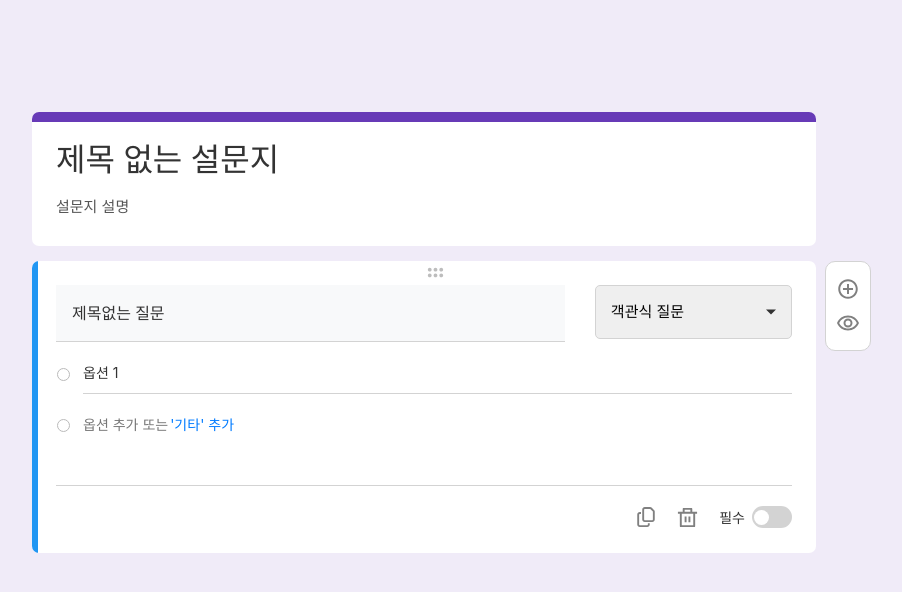
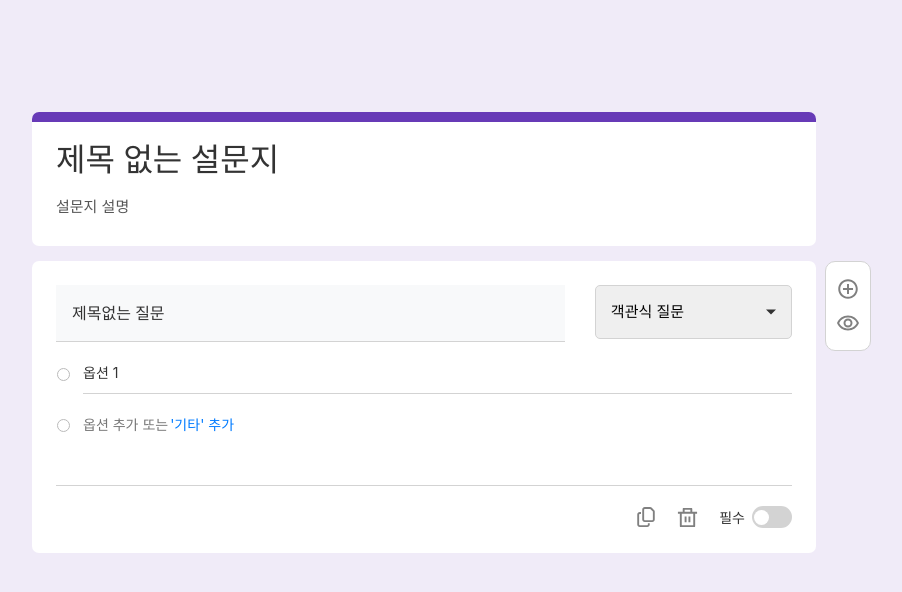
Before and after one commit to bruadarach/survey-app, a React (Vite) app: page / in a window 1280 px wide. Shown: the top 592 px of the page, without its empty margins (216-1118 px from the left). Built offline with nearby package versions, Linux system fonts and the light colour scheme.

Commit message:
refactor: consolidate common components with pageMode prop

```diff
--- a/src/components/common/BasicForm.tsx
+++ b/src/components/common/BasicForm.tsx
@@ -1,6 +1,7 @@
 import styled from "styled-components";
 
 interface IBasicForm {
+  pageMode: "survey" | "preview";
   isTitleComponent: boolean;
   isFocused?: boolean;
   style?: React.CSSProperties;
@@ -9,6 +10,7 @@ interface IBasicForm {
 }
 
 const BasicForm = ({
+  pageMode,
   isTitleComponent = false,
   isFocused = false,
   onFocus,
@@ -16,13 +18,14 @@ const BasicForm = ({
   children,
 }: IBasicForm) => {
   return (
-    <>
-      <Form tabIndex={0} onFocus={onFocus} style={style}>
-        <HeaderBar $isTitleComponent={isTitleComponent} />
-        <SideBar $isTitleComponent={isTitleComponent} $isFocused={isFocused} />
-        <Contents>{children}</Contents>
-      </Form>
-    </>
+    <Form tabIndex={0} onFocus={onFocus} style={style}>
+      <HeaderBar $isTitleComponent={isTitleComponent} />
+      <SideBar
+        $isTitleComponent={isTitleComponent}
+        $isFocused={pageMode === "survey" && isFocused}
+      />
+      <Contents>{children}</Contents>
+    </Form>
   );
 };
 
--- a/src/components/common/DragDrop.tsx
+++ b/src/components/common/DragDrop.tsx
@@ -2,6 +2,7 @@ import styled from "styled-components";
 import { MdDragIndicator } from "react-icons/md";
 
 interface IDragDrop {
+  pageMode: "survey" | "preview";
   mode?: "horizontal" | "vertical";
   draggable?: boolean;
   isFocused?: boolean;
@@ -12,6 +13,7 @@ interface IDragDrop {
 }
 
 const DragDrop = ({
+  pageMode,
   mode = "horizontal",
   draggable = true,
   isFocused,
@@ -22,14 +24,14 @@ const DragDrop = ({
 }: IDragDrop) => {
   return (
     <IconWrapper
-      draggable={draggable}
-      mode={mode}
+      draggable={pageMode === "survey" && draggable}
+      $mode={mode}
       onDragStart={onDragStart}
       onDragOver={(e) => e.preventDefault()}
       onDrop={onDrop}
       style={style}
     >
-      {isFocused && <Icon mode={mode} />}
+      {pageMode === "survey" && isFocused && <Icon $mode={mode} />}
       {children}
     </IconWrapper>
   );
@@ -37,27 +39,27 @@ const DragDrop = ({
 
 export default DragDrop;
 
-const Icon = styled(MdDragIndicator)<{ mode: "horizontal" | "vertical" }>`
+const Icon = styled(MdDragIndicator)<{ $mode: "horizontal" | "vertical" }>`
   color: #bdbdbd;
   font-size: 23px;
   z-index: 5;
   cursor: move;
-  visibility: ${({ mode }) => (mode === "horizontal" ? "visible" : "hidden")};
-  transform: ${({ mode }) =>
-    mode === "horizontal" ? "rotate(90deg)" : "none"};
+  visibility: ${({ $mode }) => ($mode === "horizontal" ? "visible" : "hidden")};
+  transform: ${({ $mode }) =>
+    $mode === "horizontal" ? "rotate(90deg)" : "none"};
   position: absolute;
-  top: ${({ mode }) => (mode === "vertical" ? "11px" : "0")};
-  left: ${({ mode }) => (mode === "vertical" ? "-19px" : "50%")};
+  top: ${({ $mode }) => ($mode === "vertical" ? "8px" : "0")};
+  left: ${({ $mode }) => ($mode === "vertical" ? "-19px" : "50%")};
 `;
 
-const IconWrapper = styled.div<{ mode: "horizontal" | "vertical" }>`
+const IconWrapper = styled.div<{ $mode: "horizontal" | "vertical" }>`
   width: 100%;
   height: 100%;
   position: relative;
 
   &:hover {
-    ${({ mode }) =>
-      mode === "vertical" &&
+    ${({ $mode }) =>
+      $mode === "vertical" &&
       `
       ${Icon} {
         visibility: visible;
```
